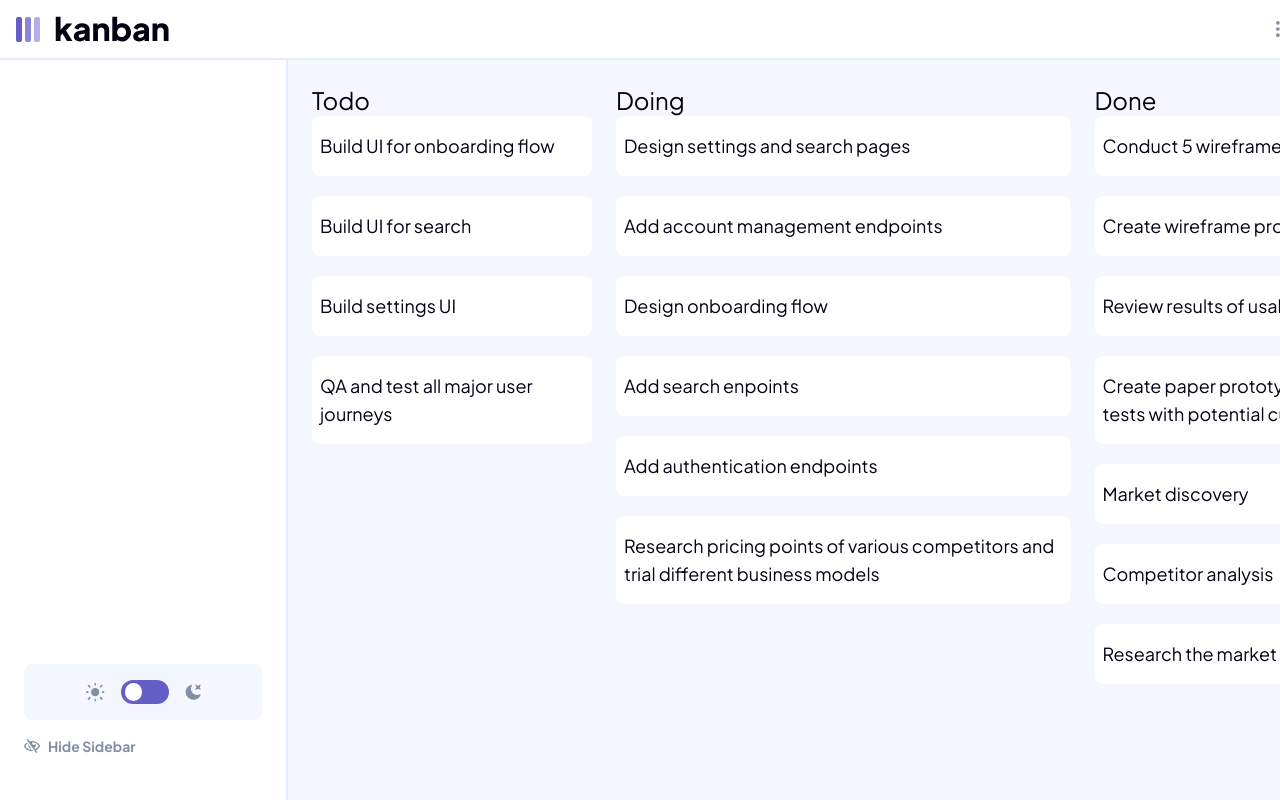
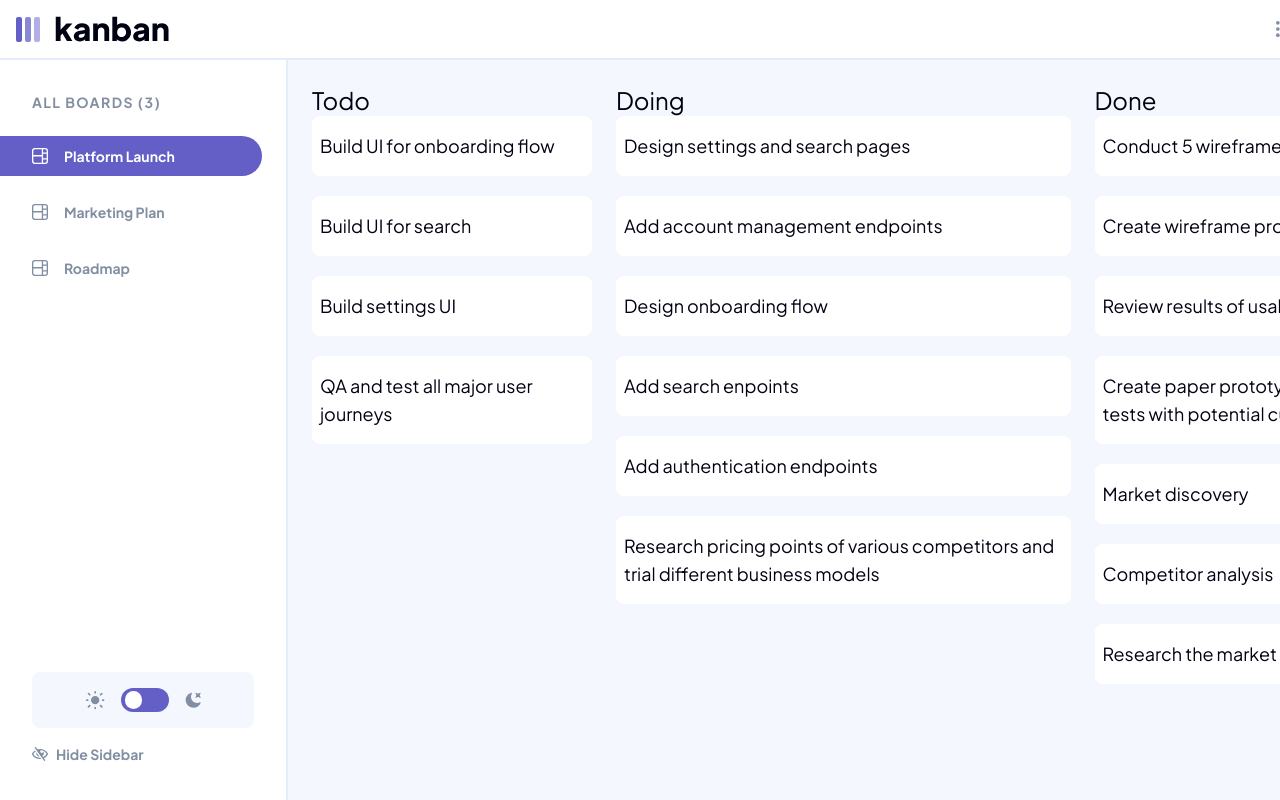
Before and after one commit to drosbros/kanban-task-management-app, a Next.js app in the folder client/: page / in a window 1280 px wide. Built offline with nearby package versions, Linux system fonts and the light colour scheme.

Commit message:
feature: sidebar board switcher styling

```diff
--- a/client/src/app/BoardView.tsx
+++ b/client/src/app/BoardView.tsx
@@ -1,3 +1,5 @@
+'use client'
+
 import Board from '@components/board/Board'
 import { useBoardActions, useBoardStore } from '@stores/boardStore'
 import React, { memo, useEffect } from 'react'
--- a/client/src/components/board/BoardColumn.tsx
+++ b/client/src/components/board/BoardColumn.tsx
@@ -9,7 +9,7 @@ function BoardColumn({ column }: Props) {
   return (
     <div>
       <h2>{column.name}</h2>
-      <div className='grid gap-5'>
+      <div className='grid gap-5 overflow-y-auto'>
         {column.tasks.map((task) => (
           <BoardTask key={task.title} task={task} />
         ))}
--- /dev/null
+++ b/client/src/components/icons/BoardIcon.tsx
@@ -0,0 +1,13 @@
+import * as React from 'react'
+import { SVGProps } from 'react'
+
+const BoardIcon = ({ className, ...rest }: SVGProps<SVGSVGElement>) => (
+  <svg width='16' height='16' xmlns='http://www.w3.org/2000/svg' {...rest}>
+    <path
+      d='M0 2.889A2.889 2.889 0 0 1 2.889 0H13.11A2.889 2.889 0 0 1 16 2.889V13.11A2.888 2.888 0 0 1 13.111 16H2.89A2.889 2.889 0 0 1 0 13.111V2.89Zm1.333 5.555v4.667c0 .859.697 1.556 1.556 1.556h6.889V8.444H1.333Zm8.445-1.333V1.333h-6.89A1.556 1.556 0 0 0 1.334 2.89V7.11h8.445Zm4.889-1.333H11.11v4.444h3.556V5.778Zm0 5.778H11.11v3.11h2a1.556 1.556 0 0 0 1.556-1.555v-1.555Zm0-7.112V2.89a1.555 1.555 0 0 0-1.556-1.556h-2v3.111h3.556Z'
+      fill='#828FA3'
+      className={className}
+    />
+  </svg>
+)
+export default BoardIcon
--- a/client/src/components/sidebar/Sidebar.tsx
+++ b/client/src/components/sidebar/Sidebar.tsx
@@ -6,6 +6,7 @@ import SidebarThemeSwitcher from './SidebarThemeSwitcher'
 import { cn } from '@lib/utils'
 import { useSidebarStore } from '@stores/sidebarStore'
 import SidebarShowButton from './SidebarShowButton'
+import SidebarBoardSwitcher from './SidebarBoardSwitcher'
 
 type Props = ComponentPropsWithRef<'div'>
 
@@ -17,7 +18,7 @@ const Sidebar = forwardRef<HTMLDivElement, Props>(function Sidebar({ className,
       <div
         ref={ref}
         className={cn(
-          'left-0 min-w-[18rem] h-full py-20 z-20 transition-transform hidden fixed lg:flex flex-col justify-between border-r-2 border-lines-light dark:border-lines-dark bg-white dark:bg-gray-dark cursor-default',
+          'left-0 min-w-[18rem] h-full py-8 pb-24 z-20 transition-transform hidden fixed lg:flex flex-col justify-between border-r-2 border-lines-light dark:border-lines-dark bg-white dark:bg-gray-dark cursor-default',
           {
             '-translate-x-full': !isOpen,
             'translate-x-0': isOpen,
@@ -26,8 +27,8 @@ const Sidebar = forwardRef<HTMLDivElement, Props>(function Sidebar({ className,
         )}
         {...rest}
       >
-        <div></div>
-        <div className='p-6 flex flex-col gap-4'>
+        <SidebarBoardSwitcher />
+        <div className='flex flex-col gap-4 px-8'>
           <SidebarThemeSwitcher />
           <SidebarHideButton />
         </div>
--- /dev/null
+++ b/client/src/components/sidebar/SidebarBoardSwitcher.tsx
@@ -0,0 +1,40 @@
+'use client'
+
+import BoardIcon from '@components/icons/BoardIcon'
+import { cn } from '@lib/utils'
+import { useBoardStore } from '@stores/boardStore'
+import SidebarButton from './SidebarBoardSwitcherButton'
+
+function SidebarBoardSwitcher() {
+  const { boards, currentBoard } = useBoardStore((state) => ({
+    boards: state.boards,
+    currentBoard: state.currentBoard,
+  }))
+
+  return (
+    <div>
+      <h3 className='px-8 uppercase text-gray-medium text-sm font-bold tracking-widest'>
+        All Boards ({boards.length})
+      </h3>
+      <div className='grid gap-4 mt-6'>
+        {boards.map((board) => (
+          <SidebarButton
+            key={board.name}
+            className='flex items-center gap-4'
+            boardName={board.name}
+            isActive={board === currentBoard}
+          >
+            <BoardIcon
+              className={cn({
+                'fill-white': board === currentBoard,
+              })}
+            />
+            {board.name}
+          </SidebarButton>
+        ))}
+      </div>
+    </div>
+  )
+}
+
+export default SidebarBoardSwitcher
--- /dev/null
+++ b/client/src/components/sidebar/SidebarBoardSwitcherButton.tsx
@@ -0,0 +1,23 @@
+import Button from '@components/ui/Button'
+import { cn } from '@lib/utils'
+import { ComponentProps } from 'react'
+import Image from 'next/image'
+
+type Props = ComponentProps<typeof Button> & {
+  isActive: boolean
+  boardName: string
+}
+
+function SidebarButton({ className, isActive, boardName, ...rest }: Props) {
+  return (
+    <Button
+      {...rest}
+      variant={'unstyled'}
+      className={cn(className, 'px-8 rounded-l-none w-11/12 text-gray-medium', {
+        'bg-purple-default text-white': isActive,
+      })}
+    />
+  )
+}
+
+export default SidebarButton
--- a/client/src/components/ui/Button.tsx
+++ b/client/src/components/ui/Button.tsx
@@ -10,6 +10,7 @@ const buttonVariants = cva(['rounded-full', 'text-center', 'font-bold', 'transit
       secondary:
         'bg-purple-default/10 hover:bg-purple-default/25 text-purple-default dark:bg-white dark:hover:bg-white',
       destructive: 'bg-red-default hover:bg-red-light text-white',
+      unstyled: '',
     },
     size: {
       default: 'text-sm px-3 py-2.5',
```
